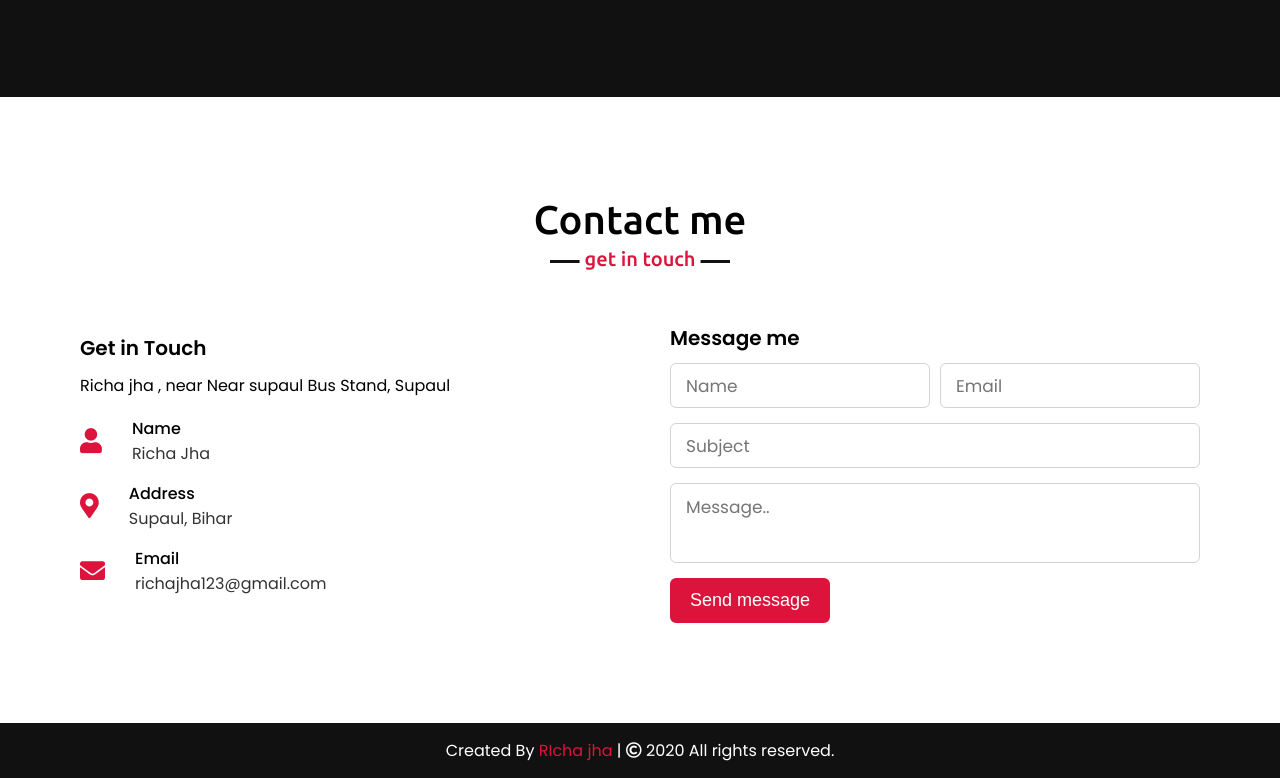
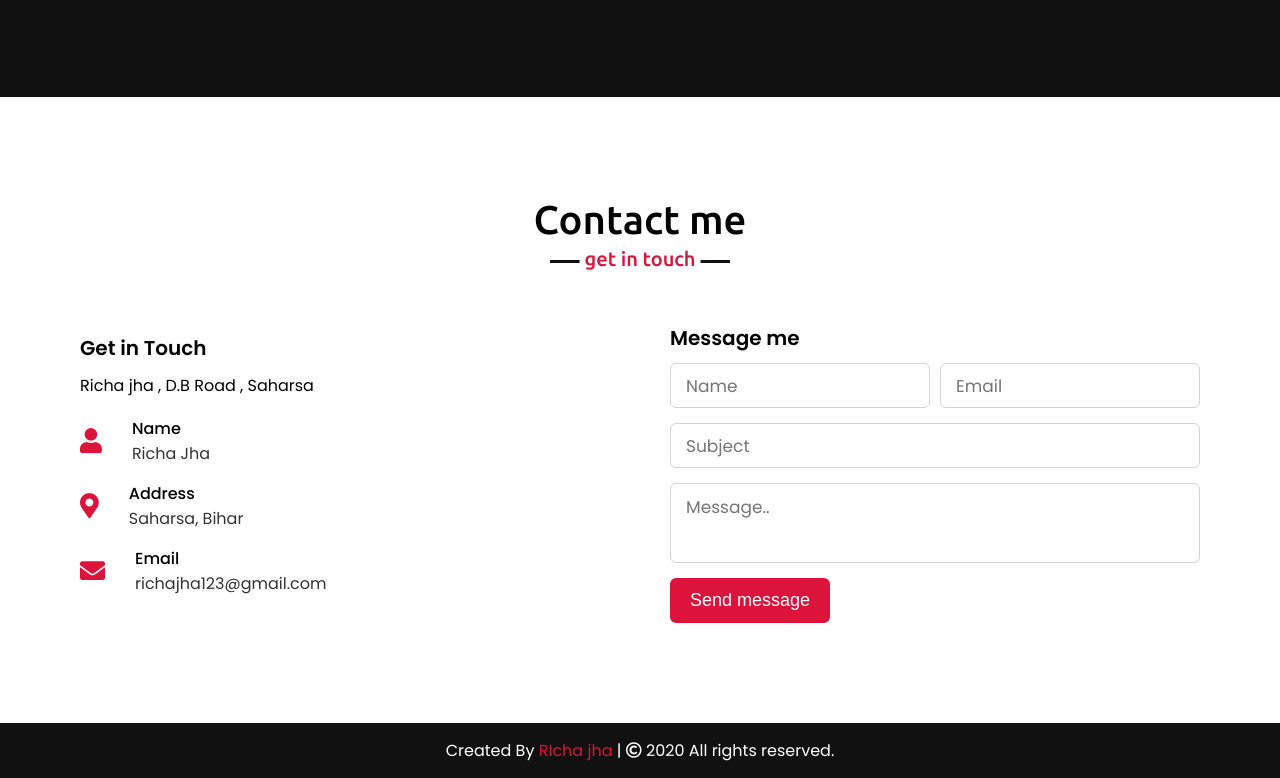
Before and after one commit to Priyanshu581/Richa, a plain HTML site: page index.html in a window 1280 px wide. Shown: the part 3493-4271 px from the top of the page. Drawn offline with nearby package versions, Linux system fonts and the light colour scheme.

Commit message:
Update index.html

```diff
--- a/index.html
+++ b/index.html
@@ -184,7 +184,7 @@
                         <img src="profile-1.jpg" alt="">
                         <div class="text">Priyanshu Raj</div>
                         <p>He is a Full Stack developer.</p>
-                        <a href="https://priyanshu581.github.io/Portfolio/" target="_main">Link to Contact</a>
+                        <a href="https://priyanshu581.github.io/my-webpage/" target="_main">Link to Contact</a>
                     </div>
                 </div>
                 <div class="card">
@@ -212,7 +212,7 @@
             <div class="contact-content">
                 <div class="column left">
                     <div class="text">Get in Touch</div>
-                    <p>Richa jha , near Near supaul Bus Stand, Supaul</p>
+                    <p>Richa jha , D.B Road , Saharsa</p>
                     <div class="icons">
                         <div class="row">
                             <i class="fas fa-user"></i>
@@ -225,7 +225,7 @@
                             <i class="fas fa-map-marker-alt"></i>
                             <div class="info">
                                 <div class="head">Address</div>
-                                <div class="sub-title">Supaul, Bihar</div>
+                                <div class="sub-title">Saharsa, Bihar</div>
                             </div>
                         </div>
                         <div class="row">
```
